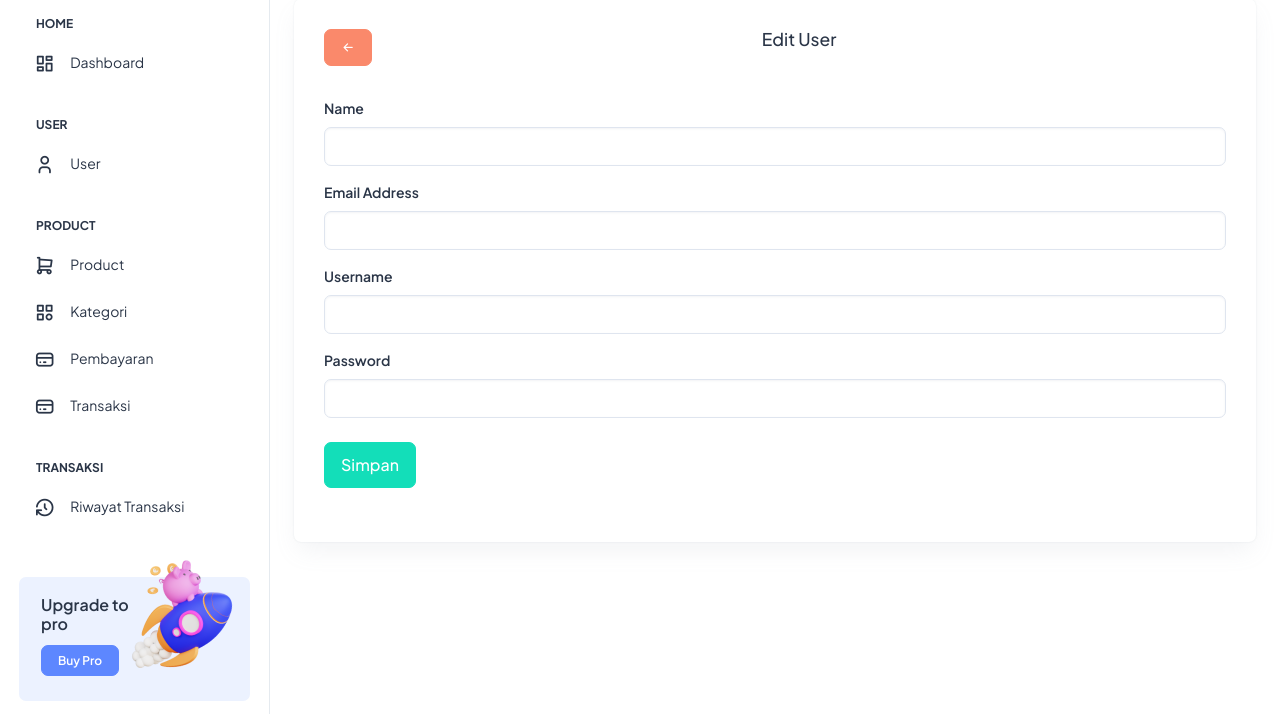
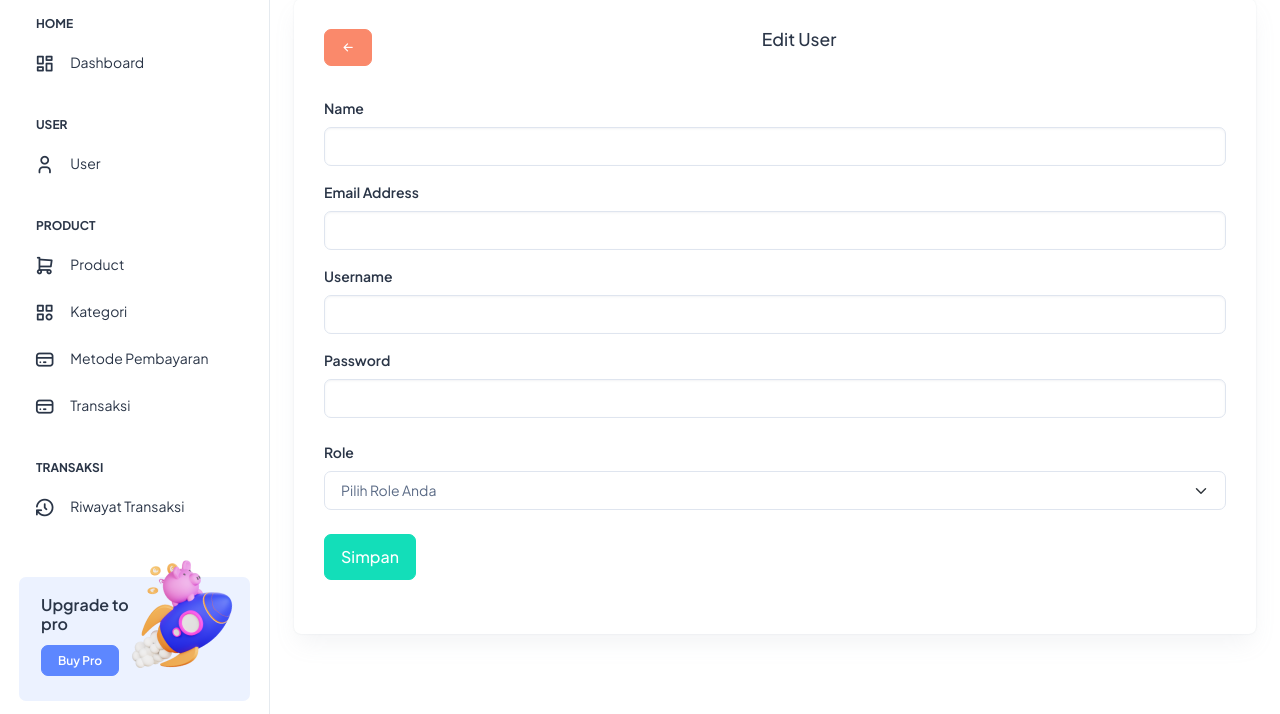
Before and after one commit to faqih4php/toko_online, a PHP site: page /edit_user.php?id=1 in a window 1280 px wide. Shown: the part 86-800 px from the top of the page. Run offline with PHP 8.4, Linux system fonts and the light colour scheme; data that the repository does not hold is empty.

Commit message:
update file

```diff
--- a/action/product_action/insert_product_act.php
+++ b/action/product_action/insert_product_act.php
@@ -16,7 +16,7 @@ if ($foto) {
     $new_file = 'produk_'.date('dmYHis').'.'.$type;
     $folder = 'C:\laragon\www\toko_online\assets\images\product';
 
-    move_uploaded_file($source, $folder. $new_file);
+    move_uploaded_file($source, $folder. $nama_file);
 }
 
 $sql = "INSERT INTO produk VALUES(null, '$kategori', '$nama', $harga, '$desk', '$foto', '$stok')";
--- a/action/user_action/insert_user_act.php
+++ b/action/user_action/insert_user_act.php
@@ -5,8 +5,9 @@
     $email = $_POST['email'];
     $username = $_POST['username'];
     $password = $_POST['password'];
+    $role = $_POST['role'];
 
-    $sql = "INSERT INTO user VALUES (null, '$name', '$email', '$username', '$password')";
+    $sql = "INSERT INTO user VALUES (null, '$name', '$email', '$username', '$password', $role)";
 
     if($conn->query($sql) == true){
         session_start();
--- a/action/user_action/show_detail_user.php
+++ b/action/user_action/show_detail_user.php
@@ -3,7 +3,7 @@
     include '../../connection/connection.php';
 
     $id = $_GET['id'];
-    $sql = 'SELECT * from user where id = '.$id;
+    $sql = "SELECT * FROM user WHERE id = $id";
     $result = $conn->query($sql);
 
     if($result->num_rows < 0) {
--- a/pages/layout/sidebar.php
+++ b/pages/layout/sidebar.php
@@ -64,7 +64,7 @@
                     <span>
                       <i class="ti ti-credit-card"></i>
                     </span>
-                    <span class="hide-menu">Pembayaran</span>
+                    <span class="hide-menu">Metode Pembayaran</span>
                   </a>
                 </li>
                 <li class="sidebar-item">
--- a/pages/user/edit_user.php
+++ b/pages/user/edit_user.php
@@ -52,6 +52,14 @@
                         <label for="exampleInputPassword1" class="form-label">Password</label>
                         <input type="password" class="form-control" id="exampleInputPassword1" name="password">
                     </div>
+                    <div class="mb-4">
+                      <label for="exampleInputtext1" class="form-label">Role</label>
+                      <select name="role" id="" class="form-select">
+                        <option value="" selected>Pilih Role Anda</option>
+                        <option value="1" <?= $data['role'] == 1 ? 'selected' : '' ?>>Admin</option>
+                        <option value="2" <?= $data['role'] == 2 ? 'selected' : '' ?>>User</option>
+                      </select>
+                    </div>
                     <input type="submit" class="btn btn-success py-8 fs-4 mb-4 rounded-2" value="Simpan">
                 </form>
               </div>
--- a/pages/user/index.php
+++ b/pages/user/index.php
@@ -61,6 +61,7 @@
                                                 <th>Email</th>
                                                 <th>Username</th>
                                                 <th>Action</th>
+                                                <th>Role</th>
                                             </tr>
                                         </thead>
                                         <tbody>
@@ -74,6 +75,11 @@
                                                     <td><?= $data['nama'] ?></td>
                                                     <td><?= $data['email'] ?></td>
                                                     <td><?= $data['username'] ?></td>
+                                                    <?php if ($data['role'] == 1) {?>
+                                                            <td>Admin</td>
+                                                        <?php } else { ?>
+                                                            <td>User</td>
+                                                        <?php } ?>
                                                     <td>
                                                         <a href="edit_user.php?id=<?= $data['id'] ?>" class="btn btn-warning"><i class="ti ti-edit"></i></a>
                                                         <a href="../../action/user_action/delete_user_act.php?id=<?= $data['id'] ?>" class="btn btn-danger" onclick="return confirm('Apakah Anda Yakin Ingin Menghapus Data Ini?')"><i class="ti ti-trash"></i></a>
```
Also changed, not shown: action/user_action/update_user_act.php (+7 -6 lines), pages/user/add_user.php (+8 -0 lines).
